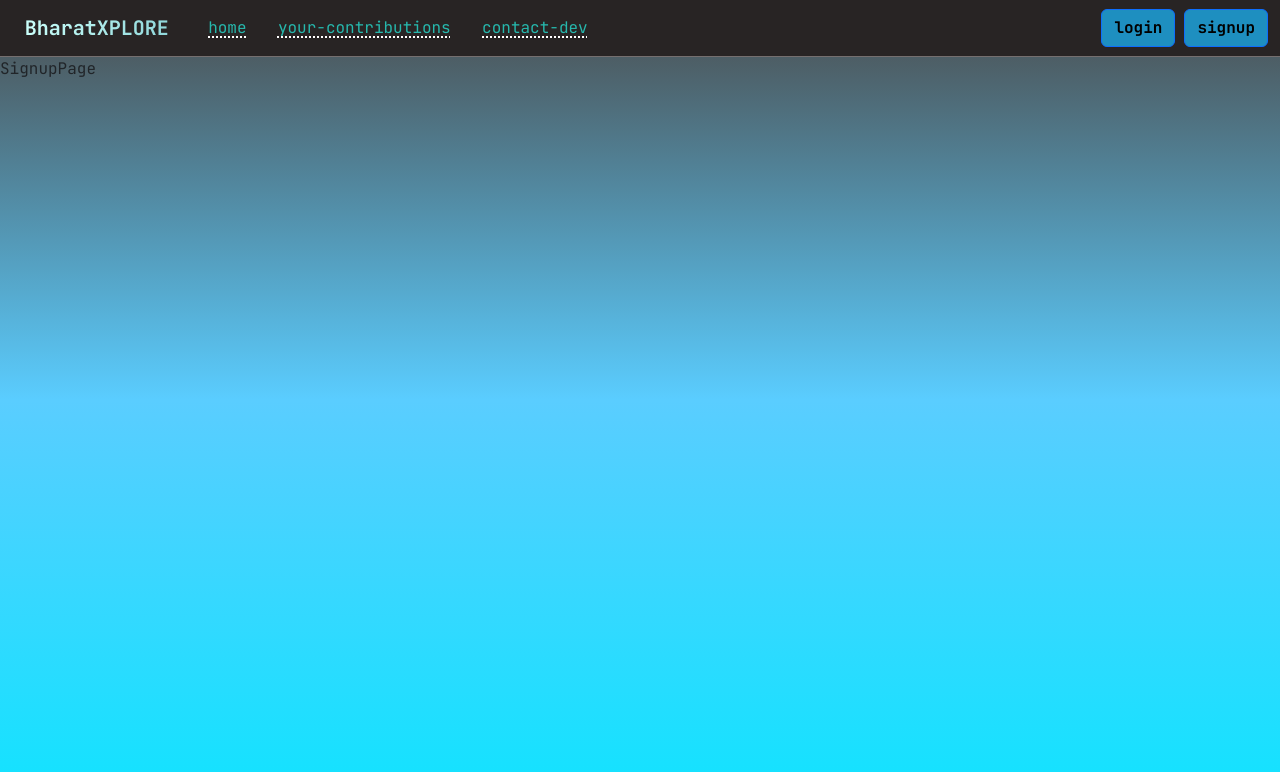
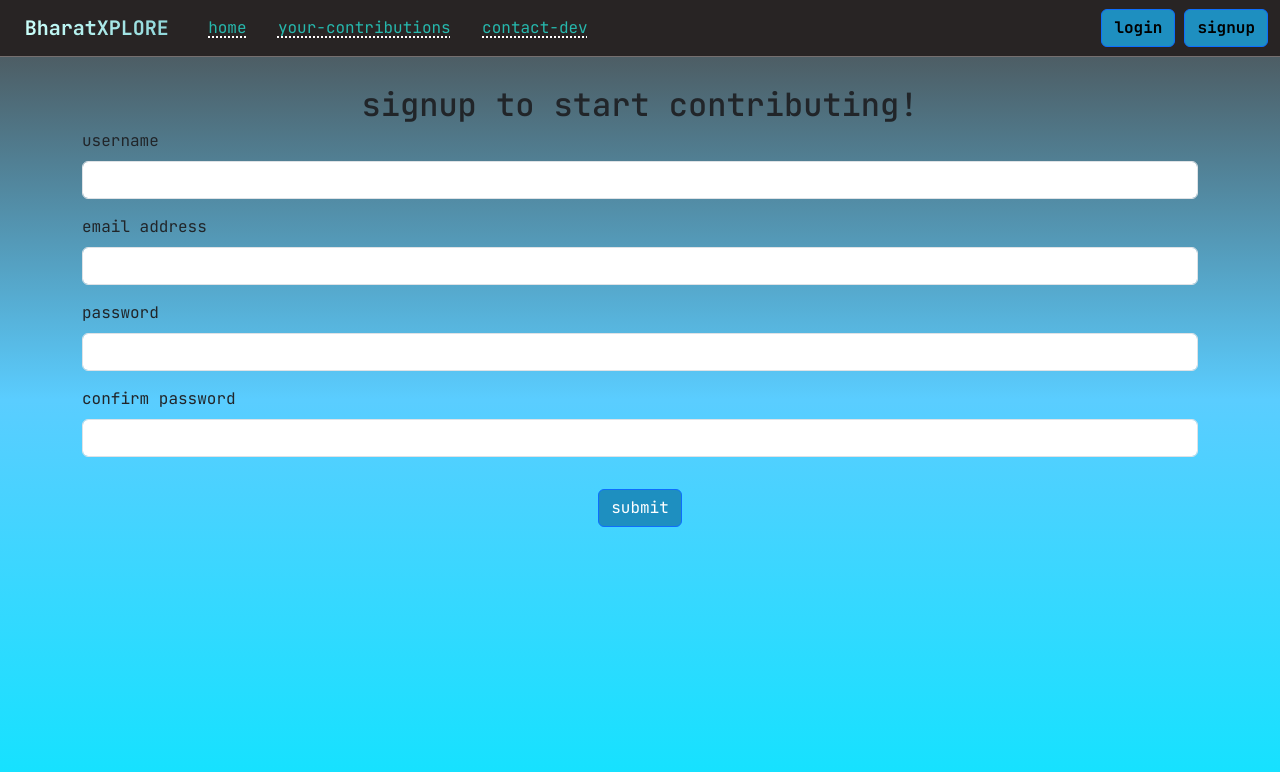
Before and after one commit to siddharthruria/5.bharatXPLORE---MERN.stack, a React (Create React App) app in the folder client/: page /signup in a window 1280 px wide. Shown: the top 772 px of the page. Built offline with nearby package versions, Linux system fonts and the light colour scheme.

Commit message:
created user context

```diff
--- a/client/src/pages/LoginPage.jsx
+++ b/client/src/pages/LoginPage.jsx
@@ -1,9 +1,44 @@
-import React from 'react'
+import React from "react";
 
 const LoginPage = () => {
+
   return (
-    <div>LoginPage</div>
-  )
-}
+    <div className="container position-relative">
+      <h2 className="my-4 position-absolute start-50 translate-middle">
+        login to open tasks
+      </h2>
+      <form className="py-5 my-4">
+        <div className="mb-3">
+          <label htmlFor="email" className="form-label">
+            email address
+          </label>
+          <input
+            type="email"
+            className="form-control"
+            id="email"
+            name="email"
+            aria-describedby="emailHelp"
+          />
+        </div>
+        <div className="mb-3">
+          <label htmlFor="password" className="form-label">
+            password
+          </label>
+          <input
+            type="password"
+            className="form-control"
+            id="password"
+            name="password"
+          />
+        </div>
+        <div className="d-flex justify-content-center">
+          <button type="submit" className="btn btn-primary my-3">
+            submit
+          </button>
+        </div>
+      </form>
+    </div>
+  );
+};
 
-export default LoginPage
+export default LoginPage;
--- a/client/src/pages/SignupPage.jsx
+++ b/client/src/pages/SignupPage.jsx
@@ -1,9 +1,70 @@
-import React from 'react'
+import React, { useState } from "react";
 
 const SignupPage = () => {
+  const [credentials, setCredentials] = useState({
+    username: "",
+    email: "",
+    password: "",
+    cpassword: "",
+  });
+
   return (
-    <div>SignupPage</div>
-  )
-}
+    // signup form taken straight from bootstrap website
+    <div className="container position-relative">
+      <h2 className="my-4 position-absolute start-50 translate-middle">
+        signup to start contributing!
+      </h2>
+      <form className="py-5 my-4">
+        <div className="mb-3">
+          <label htmlFor="username" className="form-label">
+            username
+          </label>
+          <input
+            type="text"
+            className="form-control"
+            id="username"
+            minLength={3}
+            required
+          />
+        </div>
+        <div className="mb-3">
+          <label htmlFor="email" className="form-label">
+            email address
+          </label>
+          <input type="email" className="form-control" id="email" required />
+        </div>
+        <div className="mb-3">
+          <label htmlFor="password" className="form-label">
+            password
+          </label>
+          <input
+            type="password"
+            className="form-control"
+            id="password"
+            minLength={5}
+            required
+          />
+        </div>
+        <div className="mb-3">
+          <label htmlFor="cpassword" className="form-label">
+            confirm password
+          </label>
+          <input
+            type="password"
+            className="form-control"
+            id="cpassword"
+            minLength={5}
+            required
+          />
+        </div>
+        <div className="d-flex justify-content-center">
+          <button type="submit" className="btn btn-primary my-3">
+            submit
+          </button>
+        </div>
+      </form>
+    </div>
+  );
+};
 
-export default SignupPage
+export default SignupPage;
```
Also changed, not shown: client/src/context/UserContext.js (+65 -8 lines).
